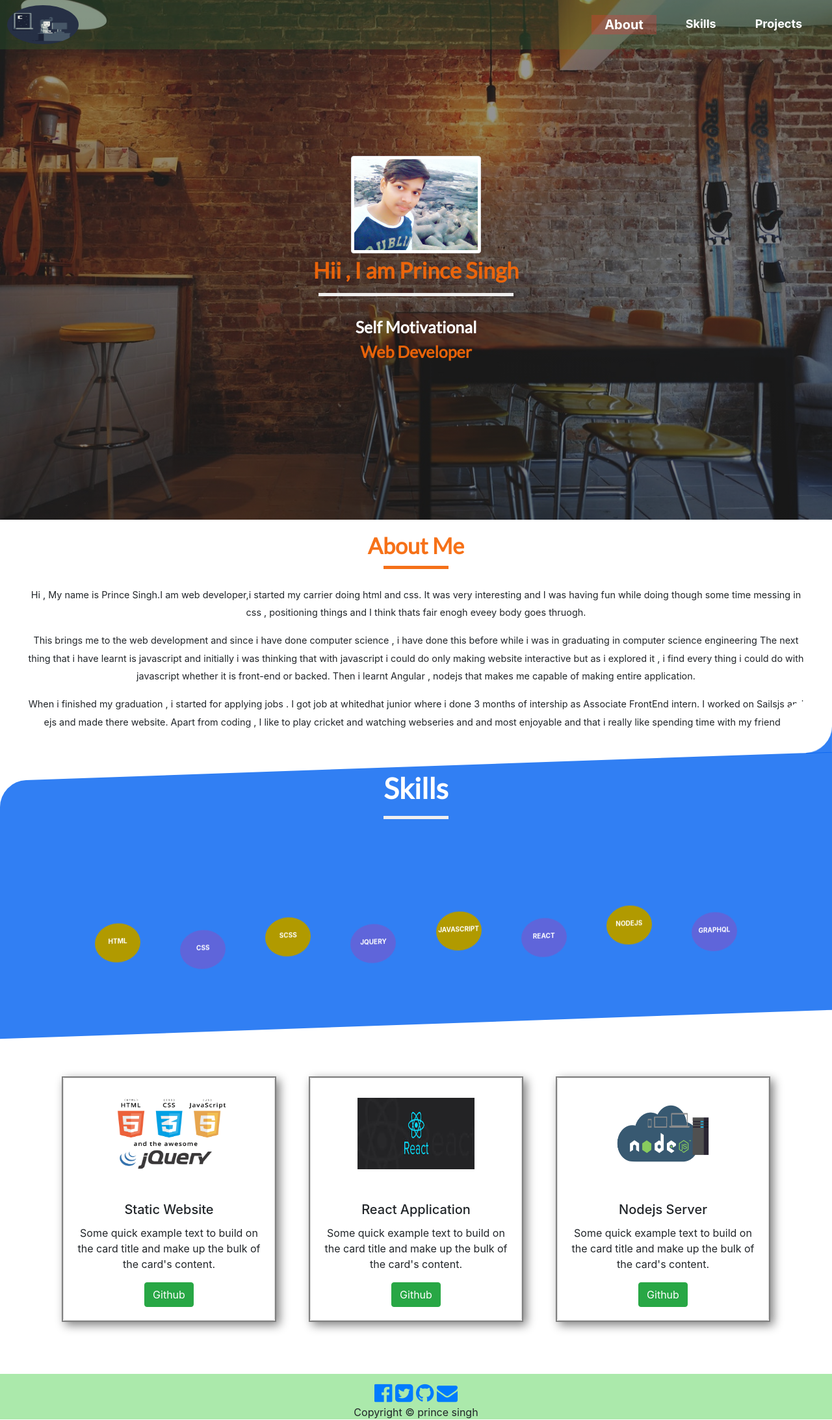
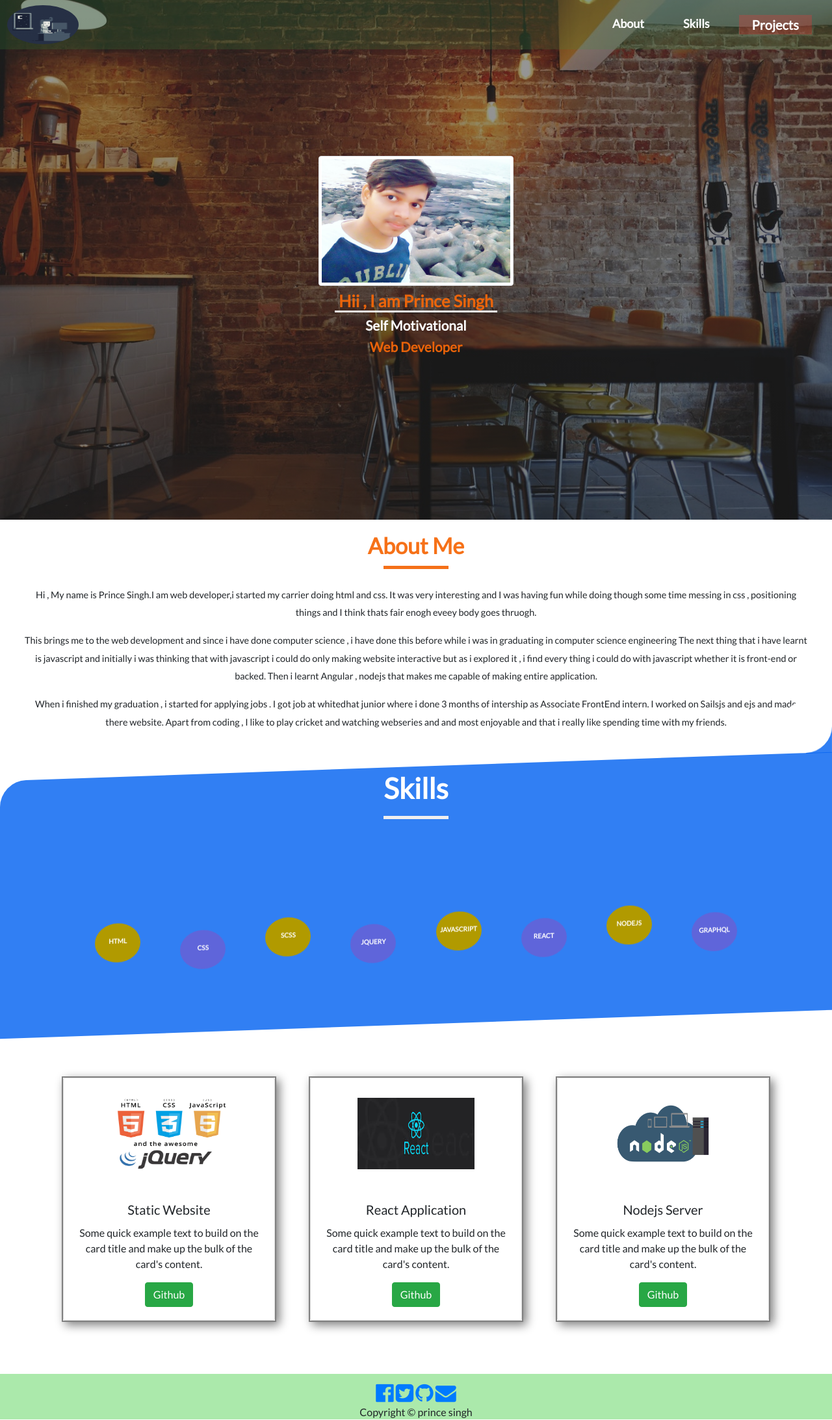
Before and after one commit to singhprince123/my-portfolio, a PHP site: page /index.html in a window 1280 px wide. Shown: the whole page at 65% size. Run offline with PHP 8.4, Linux system fonts and the light colour scheme.

Commit message:
added parallax effects and scrollspy

```diff
--- a/css/style.css
+++ b/css/style.css
@@ -7,6 +7,10 @@ html {
     scroll-behavior: smooth;
   }
 
+  body, html {
+    height: 100%;
+    font-family: 'Lato', sans-serif;
+  }
 
 /* Navigation Section */
 
@@ -52,47 +56,64 @@ html {
 
  /* Heading Section */
 
-#heading-section{
+
+ .parallax {
+    /* The image used */
     background: linear-gradient(rgba(0,0,0,0.4), rgba(0,0,0,0.5)) ,url('../images/header.jpeg');
-background-repeat:no-repeat;
-background-size:cover;
-background-position:center;
-height: 100vh;
-color: rgba(245, 103, 9, 0.938);
+
+    /* Full height */
+    height: 100%;
+
+    /* Create the parallax scrolling effect */
+    background-attachment: fixed;
+    background-position: center;
+    background-repeat: no-repeat;
+    background-size: cover;
   }
 
-#heading-section .content{
-    font-family: 'Lato', sans-serif;
-    font-weight: bold;
-    display: block;
-    margin-top: 30vh;
-}
-#heading-section img{
-    width: 200px;
-    height: 150px;
-}
-.welcome-text {
-    padding-top: 20px;
-    font-weight: 800px;
-    font-size : 34px
+  .caption{
+      width: 100%;
+      max-width: 100%;
+      box-sizing: border-box;
+      text-align:center;
+      margin: 0 auto;
+      position: absolute;
+      top:30%
   }
 
-.profession{
-    font-weight: 500px;
-    font-size: 25px
+  .caption img{
+     width:300px;
+     height:200px;
+
   }
-.profession-adjective{
-    font-weight: 500px;
-    font-size: 25px;
-    color: white;
+
+  .caption h1{
+    color: #f56709ef;
+    font-size: 1.6em;
+    font-weight: bold;
+    padding-top: .3em
   }
-.welcome-text::after{
+
+  .caption h1::after{
     content: '';
     background: #efefef;
     display: block;
-  height: 5px;
-  width: 300px;
-  margin: 10px auto 5px;
+    height: 3px;
+    width: 250px;
+    margin: auto ;
+  }
+  .caption h2{
+      padding: 0px;
+      color: white;
+      font-size: 1.3em;
+      font-weight: bold
+  }
+  .caption h3{
+    color: rgba(245, 103, 9, 0.938);
+    font-size: 1.3em;
+    font-weight: bold;
+    padding: 0px;
+    margin: 0px
   }
 
 /* About section */
--- a/index.html
+++ b/index.html
@@ -12,7 +12,7 @@
     <link href="https://fonts.googleapis.com/css?family=Lato" rel="stylesheet">
     <link rel="stylesheet" href="https://stackpath.bootstrapcdn.com/font-awesome/4.7.0/css/font-awesome.min.css">
 </head>
-<body>
+<body data-spy="scroll" data-target=".navbar" data-offset="70">
 <!-- Navigation Section-->
 <section id="nav-section">
     <nav class="navbar navbar-expand-md navbar-light fixed-top">
@@ -37,22 +37,13 @@
 </section>
 
 <!--Heading Section-->
-<section id="heading-section">
-  <div class="container text-center ">
-    <div class="row">
-      <div class="col-md-12 ">
-        <div class="content">
-          <img src="images/mypic.jpg" class="img-thumbnail" width="300px" alt=""> <br>
-            <span class="welcome-text">Hii , I am Prince Singh</span><br>
-            <span class="profession-adjective"></span><br>
-             <span class="profession"> Web Developer</span>
-        </div>
-
-      </div>
-    </div>
-  </div>
-</section>
-
+<div class="parallax"></div>
+<div class="caption text-center">
+    <img src="images/mypic.jpg" class="img-thumbnail" width="300px" alt=""> <br>
+    <h1>Hii , I am Prince Singh</h1>
+    <h2 class="type"></h2>
+     <h3> Web Developer</h3>
+</div>
 <!--About Section-->
 <section id="about-section">
   <div class="row">
@@ -186,7 +177,7 @@ let count =0;
 const rotateWord = () =>{
     let currentWord = adjective[count];
 
-    const element=  document.querySelector('.profession-adjective');
+    const element=  document.querySelector('.type');
 
        element.innerHTML= currentWord;
     count++;
```
Lines whose indentation alone changed are shown as unchanged.
